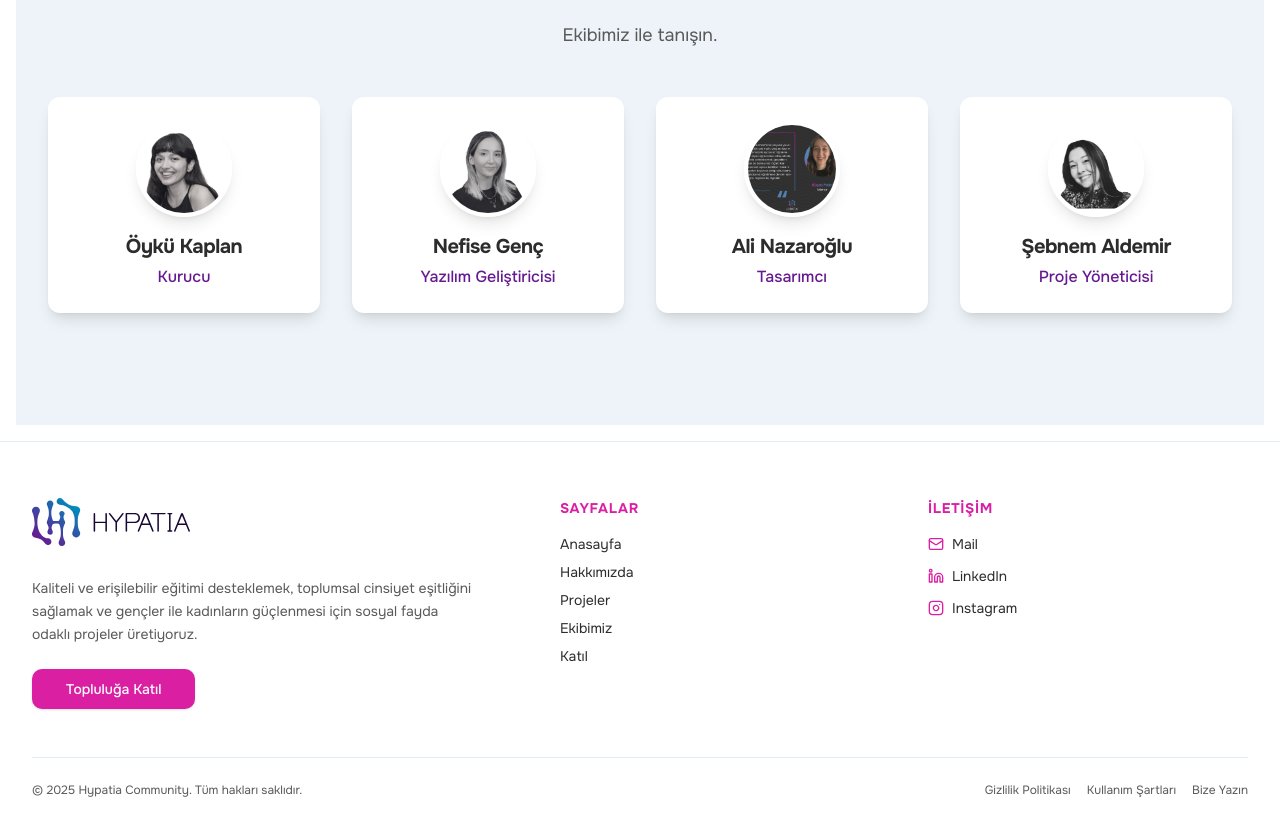
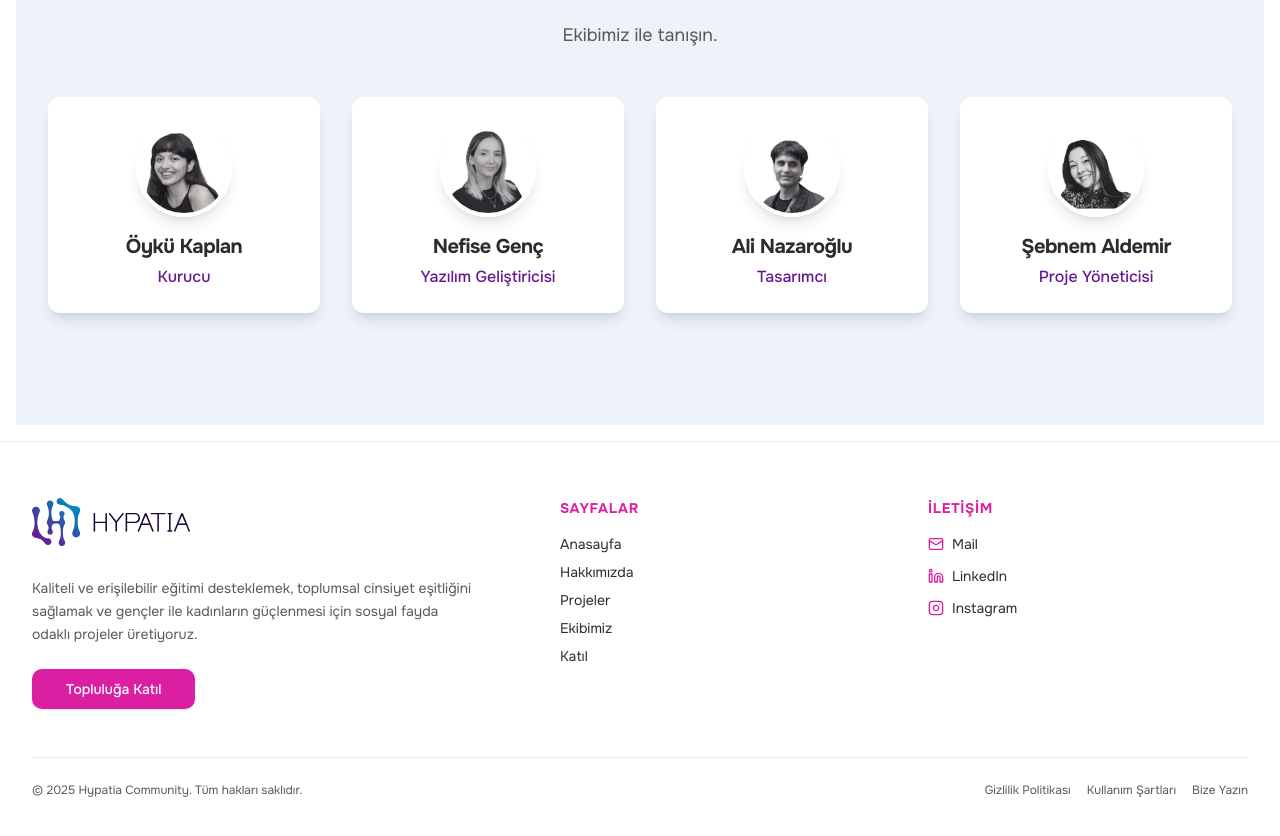
Before and after one commit to nefisegenc/hypatia-community-, a Next.js app: page / in a window 1280 px wide. Shown: the part 3242-4078 px from the top of the page. Built offline with nearby package versions, Linux system fonts and the light colour scheme.

Commit message:
chore: fix image file naming

```diff
--- a/src/app/page.tsx
+++ b/src/app/page.tsx
@@ -72,7 +72,7 @@ const teamMembers = [
 		role: "Tasarımcı",
 		linkedinUrl: "https://www.linkedin.com/in/m-ali-nazaroglu-29b727176/",
 		instagramUrl: "https://www.instagram.com/m.nazaroglu/",
-		imageUrl: "/images/e-4.jpeg",
+		imageUrl: "/images/e-4.png",
 	},
 	{
 		name: "Şebnem Aldemir",
```
Also changed, not shown: public/images/e-4.jpeg (deleted), public/images/e-4.png (added).
